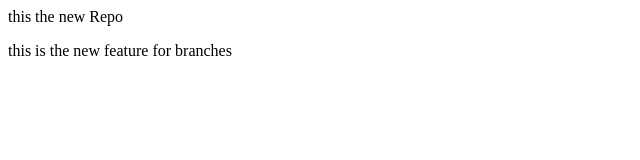
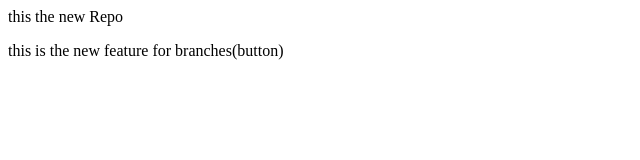
Before and after one commit to Khadar1209/localrepo, a plain HTML site: page index.html in a window 1280 px wide. Shown: the full height of the page, 0-640 px from the left. Drawn offline with Linux system fonts and the light colour scheme.

```diff
--- a/index.html
+++ b/index.html
@@ -1,2 +1,2 @@
 <p>this the new Repo</p>
-<p>this is the new feature for branches</p>
+<p>this is the new feature for branches(button)</button></p>
```
